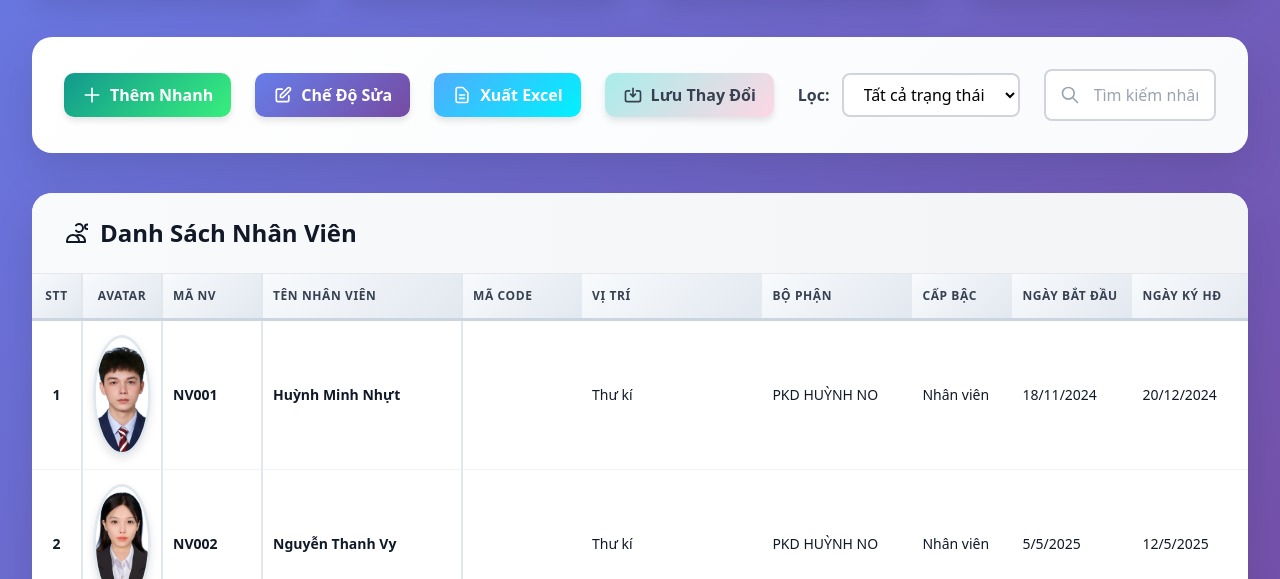
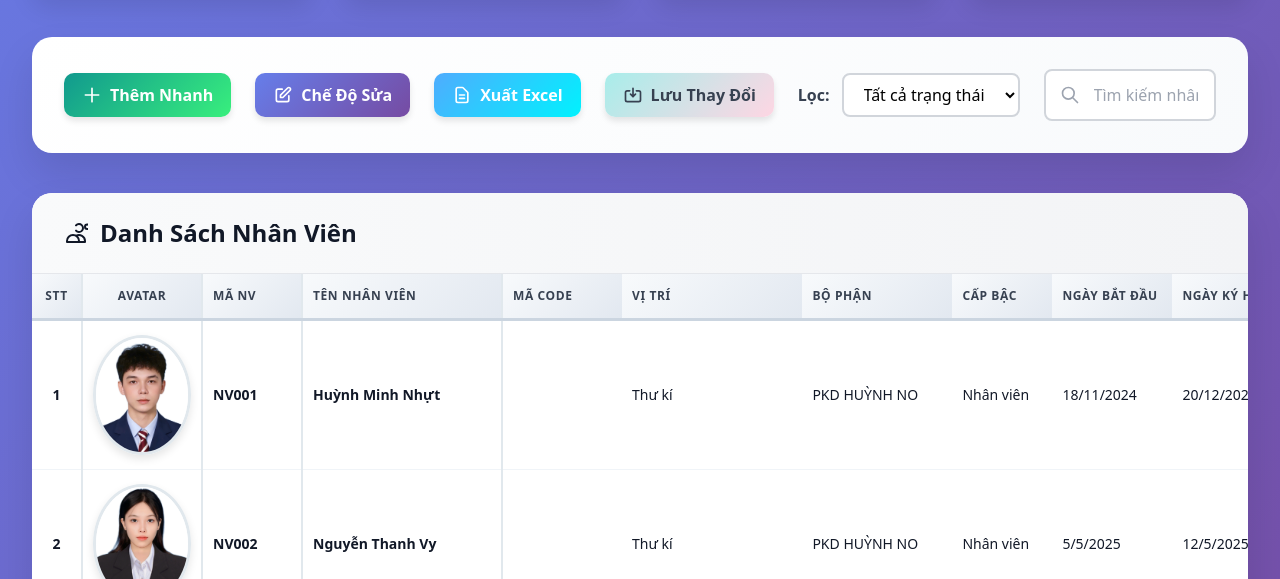
Before and after one commit to Chi2Vy/nhanvien, a plain HTML site: page index.html in a window 1280 px wide. Shown: the part 373-952 px from the top of the page. Drawn offline with nearby package versions, Linux system fonts and the light colour scheme; a script that the page names is missing.

Commit message:
Update index.html

```diff
--- a/index.html
+++ b/index.html
@@ -184,8 +184,8 @@
       }
       .sticky-col-2 {
         left: 50px;
-        width: 80px;
-        min-width: 80px;
+        width: 120px;
+        min-width: 120px;
       }
       .sticky-col-3 {
         left: 130px;
@@ -225,7 +225,7 @@
         overflow: visible;
       }
       .avatar-image {
-        width: 135px;
+        width: 100px;
         height: 120px;
         border-radius: 50%;
         object-fit: cover;
```
